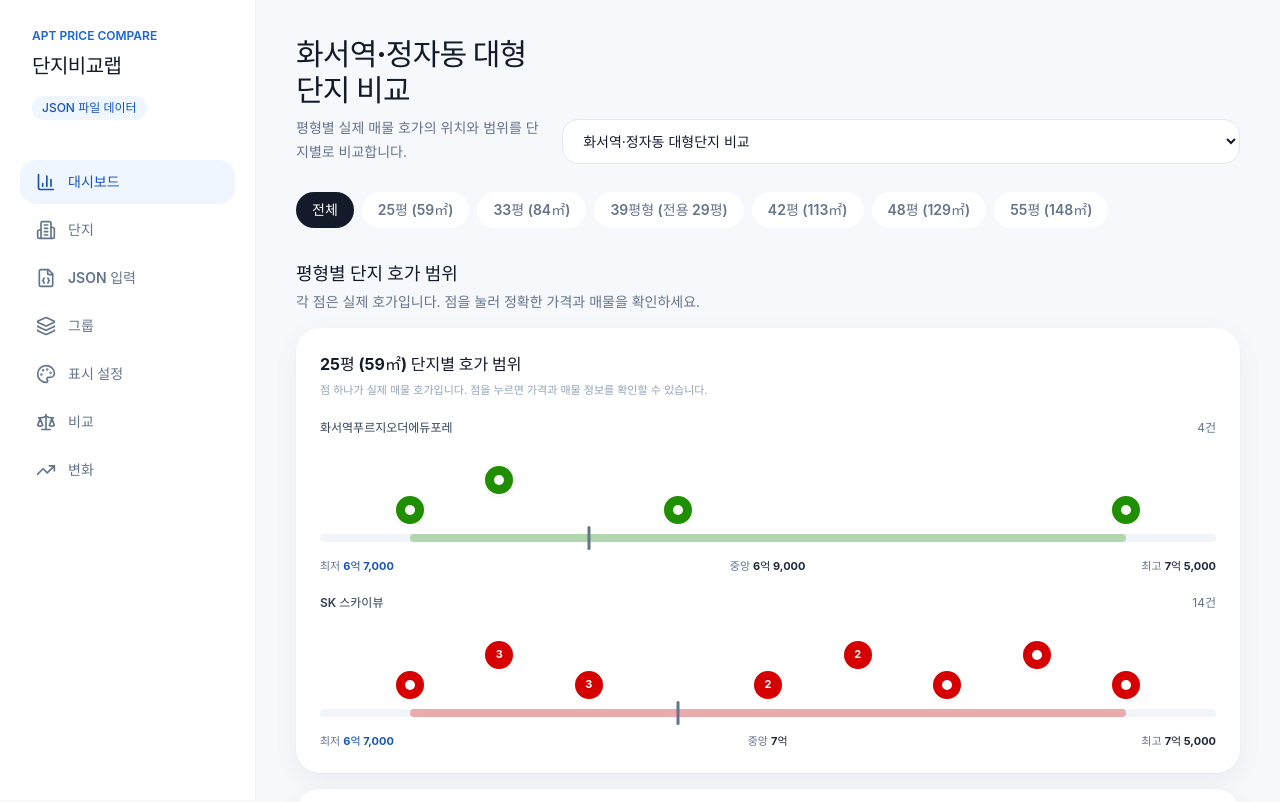
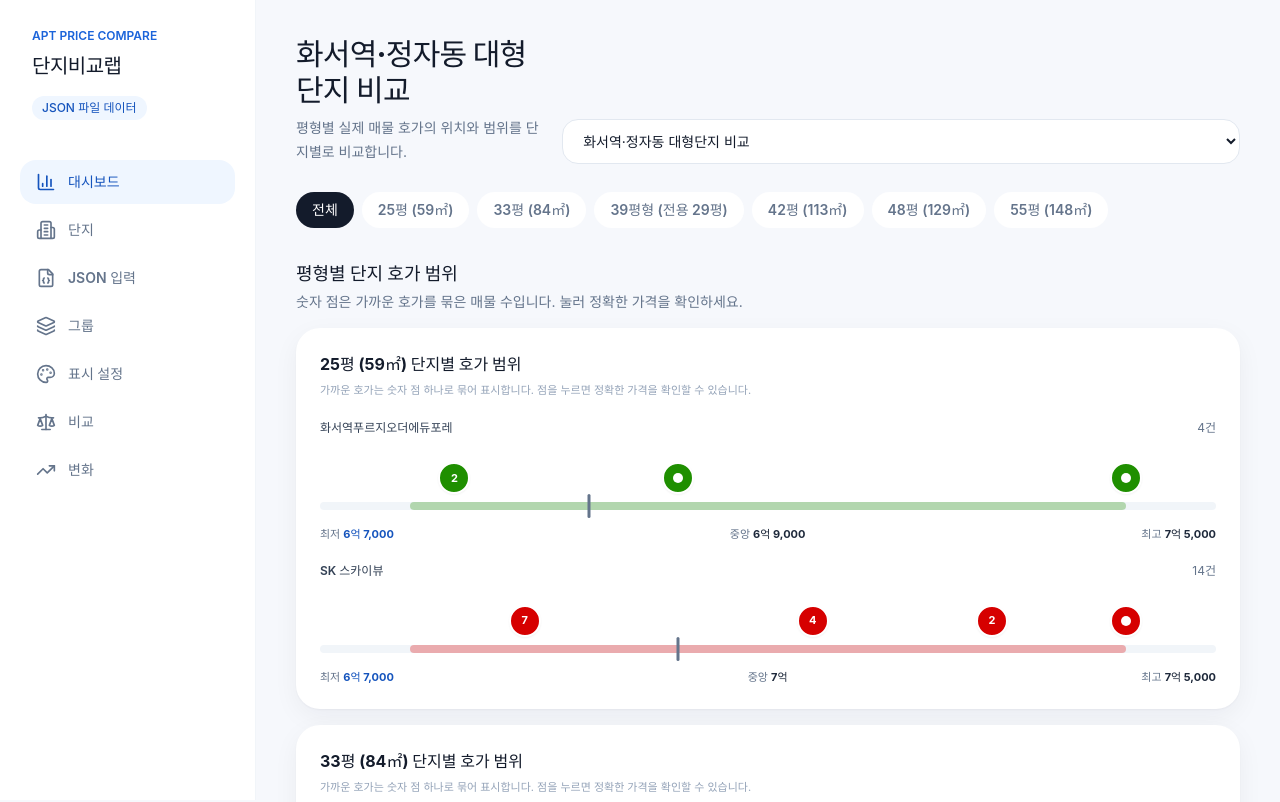
Before and after one commit to impaztt/apt, a React (Vite) app: page / in a window 1280 px wide. Shown: the top 802 px of the page. Built offline with nearby package versions, Linux system fonts and the light colour scheme.

Commit message:
Compact dense dashboard price markers

```diff
--- a/src/features/comparisons/components/PriceRangeSummary.tsx
+++ b/src/features/comparisons/components/PriceRangeSummary.tsx
@@ -10,9 +10,13 @@ type PricedListing = ApartmentListing & { price: number };
 interface PriceMarker {
   key: string;
   price: number;
+  minPrice: number;
+  maxPrice: number;
+  distinctPriceCount: number;
   listings: PricedListing[];
-  lane: number;
 }
+
+const MARKER_MERGE_DISTANCE = 13;
 
 function createMarkers(
   summary: ListingAreaSummary,
@@ -36,20 +40,33 @@ function createMarkers(
       grouped.set(listing.price, samePrice);
     });
 
-  const laneEnds: number[] = [];
-  return [...grouped.entries()].map(([price, samePrice]) => {
-    const point = position(price);
-    let lane = laneEnds.findIndex((endPoint) => point - endPoint >= 11);
-    if (lane === -1) lane = laneEnds.length;
-    laneEnds[lane] = point;
+  const markers: PriceMarker[] = [];
+  [...grouped.entries()].forEach(([price, samePrice]) => {
+    const previous = markers[markers.length - 1];
+    if (previous && position(price) - position(previous.price) < MARKER_MERGE_DISTANCE) {
+      const mergedListings = [...previous.listings, ...samePrice];
+      const averagePrice = mergedListings.reduce((total, listing) => total + listing.price, 0) / mergedListings.length;
+      markers[markers.length - 1] = {
+        key: `${summary.complex_id}:${summary.area_group}:${previous.minPrice}-${price}`,
+        price: averagePrice,
+        minPrice: previous.minPrice,
+        maxPrice: price,
+        distinctPriceCount: previous.distinctPriceCount + 1,
+        listings: mergedListings,
+      };
+      return;
+    }
 
-    return {
+    markers.push({
       key: `${summary.complex_id}:${summary.area_group}:${price}`,
       price,
+      minPrice: price,
+      maxPrice: price,
+      distinctPriceCount: 1,
       listings: samePrice,
-      lane,
-    };
+    });
   });
+  return markers;
 }
 
 export function PriceRangeSummary({
@@ -76,14 +93,13 @@ export function PriceRangeSummary({
       <h2 className="text-base font-bold">{title}</h2>
       <p className="mt-1 text-[11px] leading-5 text-slate-400">
         {interactive
-          ? '점 하나가 실제 매물 호가입니다. 점을 누르면 가격과 매물 정보를 확인할 수 있습니다.'
+          ? '가까운 호가는 숫자 점 하나로 묶어 표시합니다. 점을 누르면 정확한 가격을 확인할 수 있습니다.'
           : '막대는 최저~최고 호가, 세로 표시는 중앙값입니다.'}
       </p>
       <div className="mt-5 space-y-5">
         {summaries.map((summary) => {
           const color = summary.complex_color;
           const markers = listings ? createMarkers(summary, listings, position) : [];
-          const laneCount = Math.max(1, ...markers.map((marker) => marker.lane + 1));
           const activeMarker = markers.find((marker) => marker.key === selectedMarkerKey);
 
           return (
@@ -93,7 +109,7 @@ export function PriceRangeSummary({
                 <p className="shrink-0 text-slate-500">{summary.listing_count}건</p>
               </div>
               {interactive ? (
-                <div className="relative mt-3" style={{ height: `${42 + laneCount * 30}px` }}>
+                <div className="relative mt-3 h-[70px]">
                   <span className="absolute bottom-2 left-0 right-0 h-2 rounded-full bg-slate-100" />
                   <span
                     className="absolute bottom-2 h-2 rounded-full opacity-30"
@@ -117,11 +133,11 @@ export function PriceRangeSummary({
                       }`}
                       style={{
                         left: `${position(marker.price)}%`,
-                        bottom: `${24 + marker.lane * 30}px`,
+                        bottom: '24px',
                         backgroundColor: color,
                       }}
                       onClick={() => setSelectedMarkerKey(activeMarker?.key === marker.key ? null : marker.key)}
-                      aria-label={`${summary.complex_name} ${formatPrice(marker.price)} 매물 ${marker.listings.length}건 보기`}
+                      aria-label={`${summary.complex_name} ${formatPrice(marker.minPrice)}${marker.maxPrice !== marker.minPrice ? `부터 ${formatPrice(marker.maxPrice)}` : ''} 매물 ${marker.listings.length}건 보기`}
                     >
                       {marker.listings.length > 1 ? marker.listings.length : <span className="h-2.5 w-2.5 rounded-full bg-white" />}
                     </button>
@@ -151,13 +167,23 @@ export function PriceRangeSummary({
               {activeMarker && (
                 <div className="mt-3 rounded-2xl bg-slate-50 p-3">
                   <div className="flex items-center justify-between gap-3">
-                    <strong className="metric-number text-sm text-brand-700">{formatPrice(activeMarker.price)}</strong>
-                    <span className="text-[11px] font-semibold text-slate-500">{activeMarker.listings.length}건</span>
+                    <strong className="metric-number text-sm text-brand-700">
+                      {activeMarker.minPrice === activeMarker.maxPrice
+                        ? formatPrice(activeMarker.minPrice)
+                        : `${formatPrice(activeMarker.minPrice)} ~ ${formatPrice(activeMarker.maxPrice)}`}
+                    </strong>
+                    <span className="text-[11px] font-semibold text-slate-500">
+                      {activeMarker.distinctPriceCount > 1 ? `${activeMarker.distinctPriceCount}개 호가 · ` : ''}
+                      {activeMarker.listings.length}건
+                    </span>
                   </div>
-                  <div className="mt-2 space-y-1.5 text-xs text-slate-600">
-                    {activeMarker.listings.map((listing) => (
-                      <p key={listing.id} className="flex justify-between gap-3">
-                        <span>{listing.building_no ?? '동 미입력'} · {listing.floor_text ?? '층 미입력'} · {listing.direction ?? '방향 미입력'}</span>
+                  <div className="mt-2 max-h-44 space-y-1.5 overflow-y-auto text-xs text-slate-600">
+                    {[...activeMarker.listings].sort((a, b) => a.price - b.price).map((listing) => (
+                      <p key={listing.id} className="flex justify-between gap-2">
+                        <span className="flex min-w-0 gap-2">
+                          <strong className="shrink-0 text-slate-800">{formatPrice(listing.price)}</strong>
+                          <span className="truncate">{listing.building_no ?? '동 미입력'} · {listing.floor_text ?? '층 미입력'} · {listing.direction ?? '방향 미입력'}</span>
+                        </span>
                         <span className="shrink-0 text-slate-400">{formatDate(listing.verified_date)}</span>
                       </p>
                     ))}
--- a/src/pages/DashboardPage.tsx
+++ b/src/pages/DashboardPage.tsx
@@ -77,7 +77,7 @@ export function DashboardPage() {
               <div className="flex items-center justify-between">
                 <div>
                   <h2 className="text-lg font-bold">평형별 단지 호가 범위</h2>
-                  <p className="mt-1 text-sm text-slate-500">각 점은 실제 호가입니다. 점을 눌러 정확한 가격과 매물을 확인하세요.</p>
+                  <p className="mt-1 text-sm text-slate-500">숫자 점은 가까운 호가를 묶은 매물 수입니다. 눌러 정확한 가격을 확인하세요.</p>
                 </div>
               </div>
               {areaOptions.map((option) => {
```
